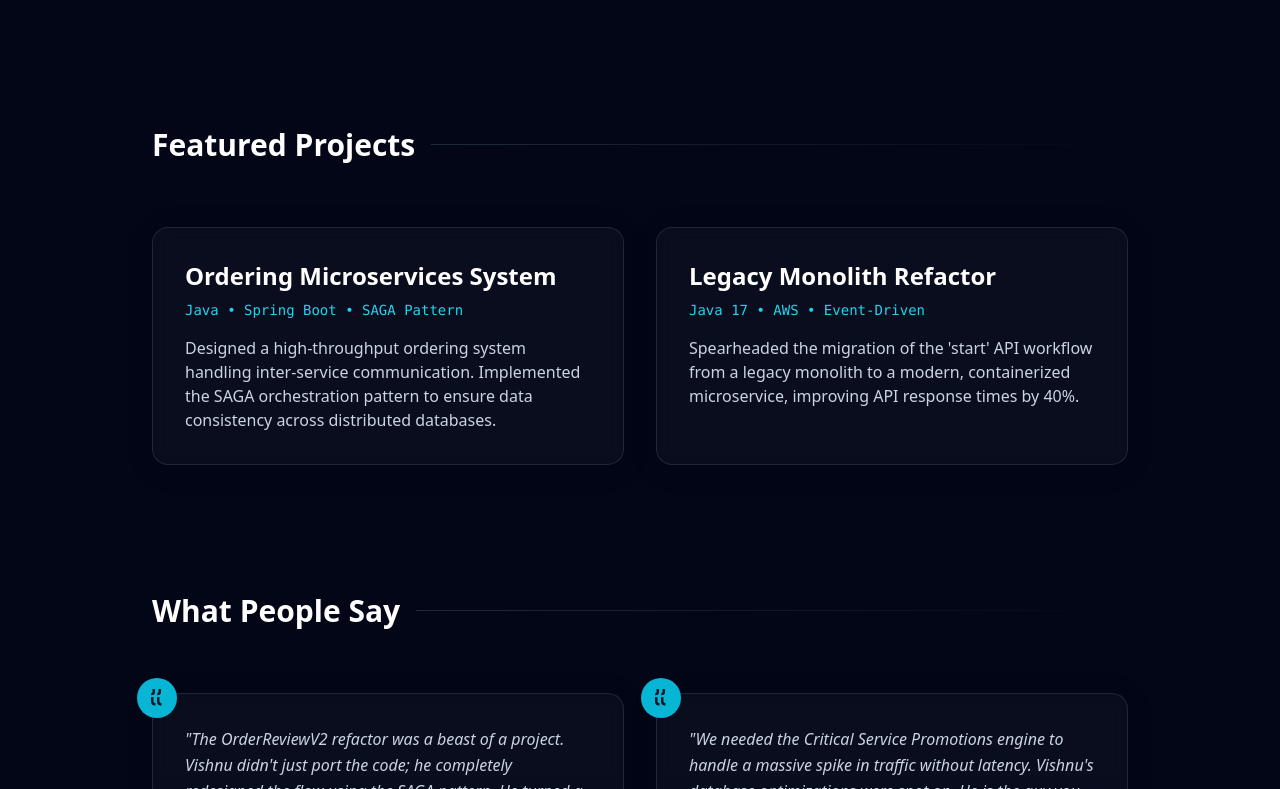
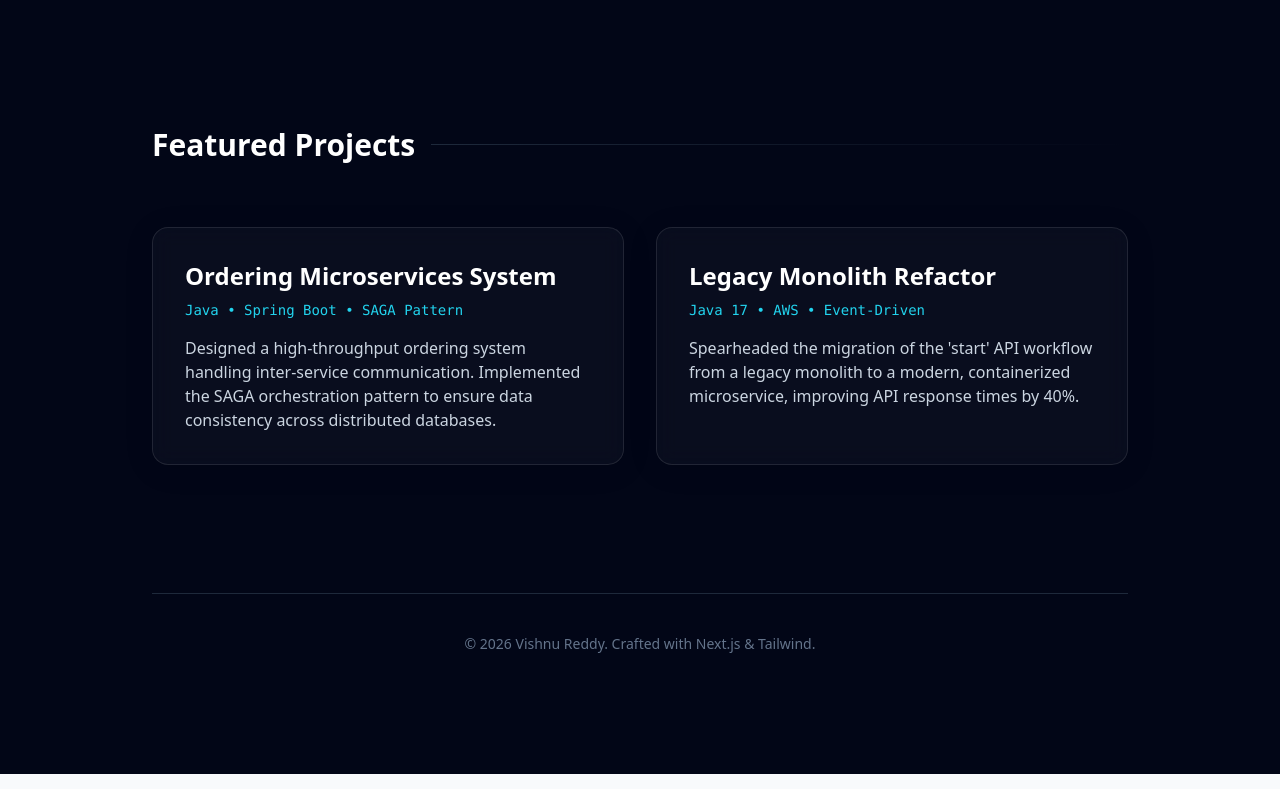
Before and after one commit to vishnu-reddy-k/vishnu-portfolio, a Next.js app: page / in a window 1280 px wide. Shown: the part 2011-2800 px from the top of the page. Built offline with nearby package versions, Linux system fonts and the light colour scheme.

Commit message:
Update page.js

```diff
--- a/app/page.js
+++ b/app/page.js
@@ -335,43 +335,6 @@ export default function Portfolio() {
           ))}
         </div>
 
-        {/* TESTIMONIALS SECTION */}
-        <SectionHeader title="What People Say" />
-        <div className="grid grid-cols-1 md:grid-cols-2 gap-8 mb-32">
-          {/* Testimonial 1 */}
-          <div className="glass-card p-8 rounded-2xl relative">
-            <div className="absolute -top-4 -left-4 bg-cyan-500 text-slate-900 p-2 rounded-full">
-              <svg xmlns="http://www.w3.org/2000/svg" width="24" height="24" viewBox="0 0 24 24" fill="currentColor" className="transform rotate-180"><path d="M14.017 21L14.017 18C14.017 16.896 14.321 16.067 14.929 15.513C15.537 14.959 16.485 14.682 17.773 14.682V17C16.918 17 16.49 17.375 16.49 18.125V21H14.017ZM8.017 21L8.017 18C8.017 16.896 8.321 16.067 8.929 15.513C9.537 14.959 10.485 14.682 11.773 14.682V17C10.918 17 10.49 17.375 10.49 18.125V21H8.017ZM16.017 13H18.017C18.017 12 18.017 11 18.017 9C18.017 7.5 17.684 6.375 17.017 5.625C16.35 4.875 15.184 4.5 13.517 4.5V7C14.35 7 14.892 7.146 15.142 7.438C15.392 7.729 15.517 8.25 15.517 9V13H12.017V13ZM10.017 13H12.017C12.017 12 12.017 11 12.017 9C12.017 7.5 11.684 6.375 11.017 5.625C10.35 4.875 9.184 4.5 7.517 4.5V7C8.35 7 8.892 7.146 9.142 7.438C9.392 7.729 9.517 8.25 9.517 9V13H6.017V13Z"></path></svg>
-            </div>
-            <p className="text-slate-300 italic mb-6 leading-relaxed">
-              "The OrderReviewV2 refactor was a beast of a project. Vishnu didn't just port the code; he completely redesigned the flow using the SAGA pattern. He turned a fragile legacy workflow into something that just works. The 75% complexity reduction speaks for itself."
-            </p>
-            <div className="flex items-center gap-3">
-              <div className="w-10 h-10 rounded-full bg-slate-700 flex items-center justify-center font-bold text-white">EM</div>
-              <div>
-                <h4 className="font-bold text-white text-sm">Engineering Manager</h4>
-                <p className="text-cyan-400 text-xs">Comcast (Order Management)</p>
-              </div>
-            </div>
-          </div>
-          {/* Testimonial 2 */}
-          <div className="glass-card p-8 rounded-2xl relative">
-            <div className="absolute -top-4 -left-4 bg-cyan-500 text-slate-900 p-2 rounded-full">
-              <svg xmlns="http://www.w3.org/2000/svg" width="24" height="24" viewBox="0 0 24 24" fill="currentColor" className="transform rotate-180"><path d="M14.017 21L14.017 18C14.017 16.896 14.321 16.067 14.929 15.513C15.537 14.959 16.485 14.682 17.773 14.682V17C16.918 17 16.49 17.375 16.49 18.125V21H14.017ZM8.017 21L8.017 18C8.017 16.896 8.321 16.067 8.929 15.513C9.537 14.959 10.485 14.682 11.773 14.682V17C10.918 17 10.49 17.375 10.49 18.125V21H8.017ZM16.017 13H18.017C18.017 12 18.017 11 18.017 9C18.017 7.5 17.684 6.375 17.017 5.625C16.35 4.875 15.184 4.5 13.517 4.5V7C14.35 7 14.892 7.146 15.142 7.438C15.392 7.729 15.517 8.25 15.517 9V13H12.017V13ZM10.017 13H12.017C12.017 12 12.017 11 12.017 9C12.017 7.5 11.684 6.375 11.017 5.625C10.35 4.875 9.184 4.5 7.517 4.5V7C8.35 7 8.892 7.146 9.142 7.438C9.392 7.729 9.517 8.25 9.517 9V13H6.017V13Z"></path></svg>
-            </div>
-            <p className="text-slate-300 italic mb-6 leading-relaxed">
-              "We needed the Critical Service Promotions engine to handle a massive spike in traffic without latency. Vishnu's database optimizations were spot on. He is the guy you want on the team when performance matters."
-            </p>
-            <div className="flex items-center gap-3">
-              <div className="w-10 h-10 rounded-full bg-slate-700 flex items-center justify-center font-bold text-white">TL</div>
-              <div>
-                <h4 className="font-bold text-white text-sm">Tech Lead</h4>
-                <p className="text-cyan-400 text-xs">Comcast (Promotions Team)</p>
-              </div>
-            </div>
-          </div>
-        </div>
-
         {/* FOOTER */}
         <footer className="border-t border-slate-800 pt-10 pb-10 text-center text-slate-500 text-sm">
           <p>© {new Date().getFullYear()} Vishnu Reddy. Crafted with Next.js & Tailwind.</p>
```
